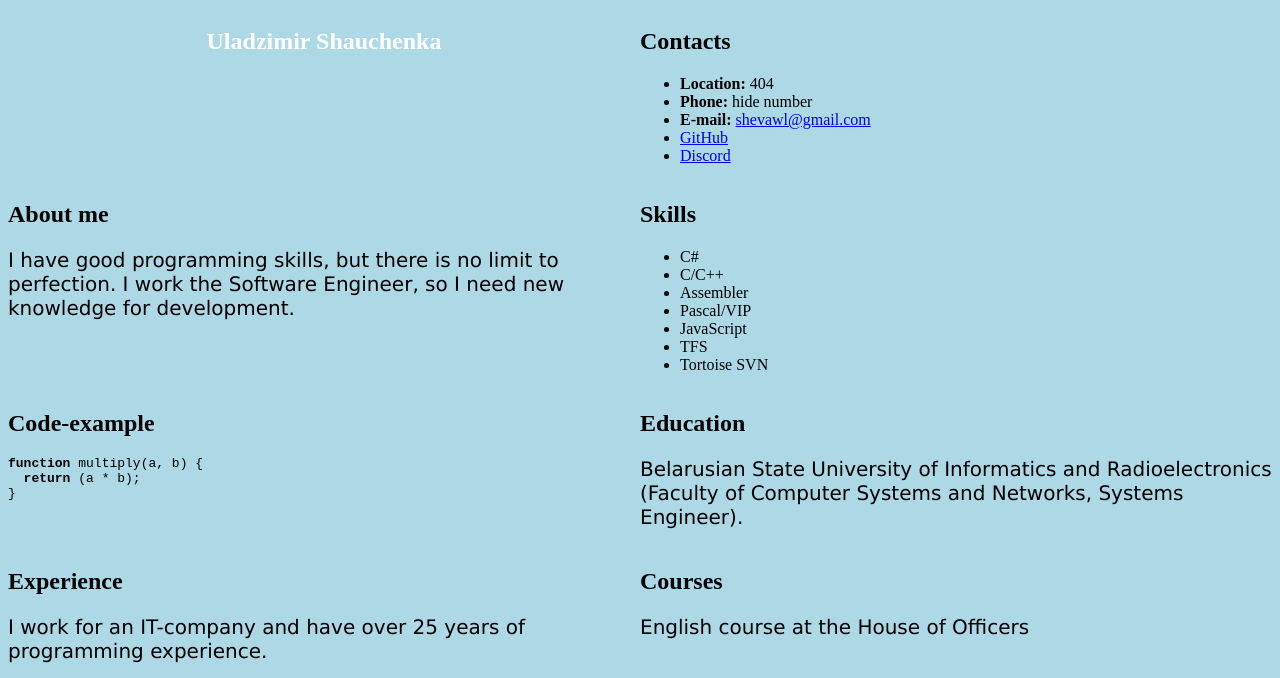
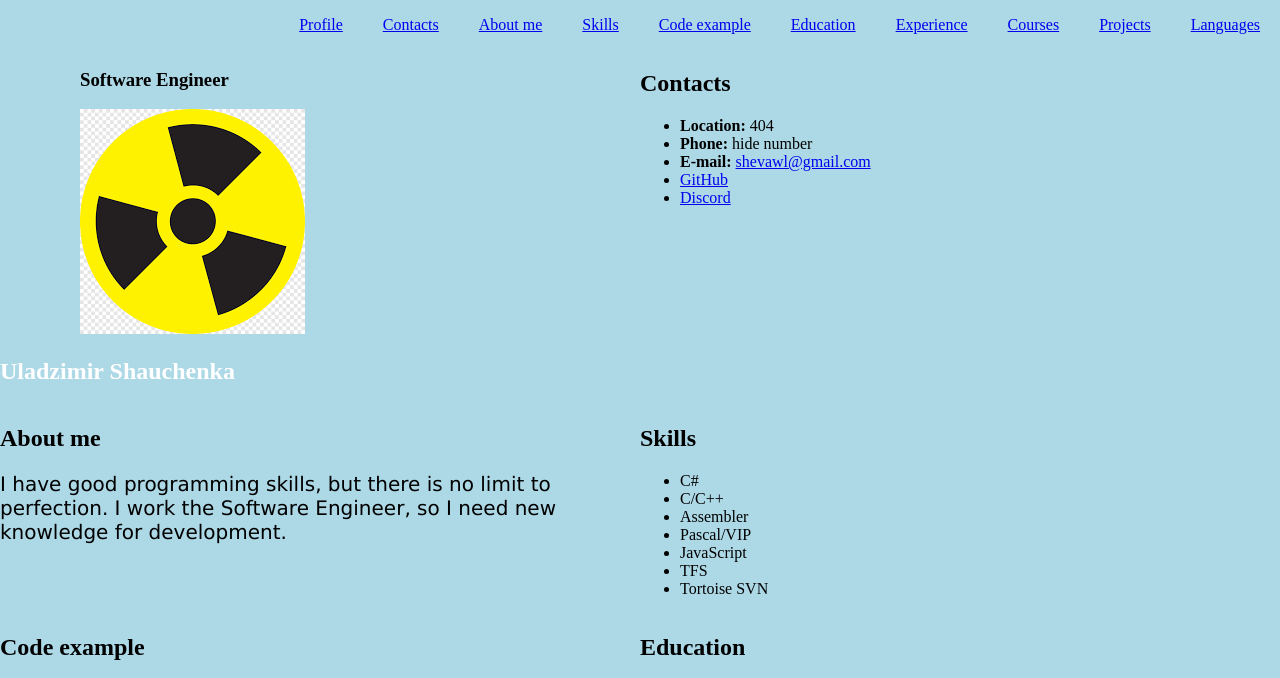
Before and after one commit to WladSheva/rsschool-cv, a plain HTML site: page index.html in a window 1280 px wide. Shown: the top 678 px of the page. Drawn offline with Linux system fonts and the light colour scheme.

Commit message:
feat: fill header and footte in index.htmlr, add logo.svg

```diff
--- a/css/style.css
+++ b/css/style.css
@@ -2,8 +2,18 @@
   box-sizing: border-box;
 }
 
+html {
+  scroll-behavior: smooth;
+}
+
 body {
   background-color: #add8e6;
+  min-height: 100vh;
+  margin: 0;
+  padding: 0;
+  display: flex;
+  flex-direction: column;
+  justify-content: space-between;
 }
 
 .container {
@@ -16,16 +26,30 @@ body {
   flex-wrap: wrap;
 }
 
+.nav-list {
+  display: flex;
+  justify-content: flex-end;
+  align-items: center;
+  list-style: none;
+}
+
+.nav-link {
+  padding: 0 20px;
+
+}
 .section {
   width: 50%;
 }
 
 h1 {
   color: #ffffff;
-  text-align: center;
 }
 
 p {
   font-family: verdana;
   font-size: 20px;
 }
+
+.footer {
+  border: 1px solid yellow;
+}
--- a/index.html
+++ b/index.html
@@ -9,11 +9,54 @@
 <body>
   <header class="header">
     <div class="container">
+      <nav class="nav">
+        <ul class="nav-list">
+          <li class="nav-item">
+            <a class="nav-link" href="#profile">Profile</a>
+          </li>
+          <li class="nav-item">
+            <a class="nav-link" href="#contacts">Contacts</a>
+          </li>
+          <li class="nav-item">
+            <a class="nav-link" href="#about-me">About me</a>
+          </li>
+          <li class="nav-item">
+            <a class="nav-link" href="#skills">Skills</a>
+          </li>
+          <li class="nav-item">
+            <a class="nav-link" href="#code-example">Code example</a>
+          </li>
+          <li class="nav-item">
+            <a class="nav-link" href="#education">Education</a>
+          </li>
+          <li class="nav-item">
+            <a class="nav-link" href="#experience">Experience</a>
+          </li>
+          <li class="nav-item">
+            <a class="nav-link" href="#courses">Courses</a>
+          </li>
+          <li class="nav-item">
+            <a class="nav-link" href="#projects">Projects</a>
+          </li>
+          <li class="nav-item">
+            <a class="nav-link" href="#languages">Languages</a>
+          </li>
+        </ul>
+      </nav>
     </div>
   </header>
   <main class="main">
     <div class="container main-container">
       <section class="section" id="profile">
+        <figure>
+          <figure class="figure">
+            <figcaption>
+              <h3>Software Engineer</h3>
+            </figcaption>
+            <img class="section-profile-avatar" src="./img/avatar.png" alt="avatar">
+          </figure>
+
+        </figure>
         <h1 class="section-title">Uladzimir Shauchenka</h1>
       </section>
       <section class="section" id="contacts">
@@ -27,13 +70,13 @@
           </li>
           <li class="section-item">
             <b>E-mail: </b>
-            <a href="mailto:shevawl@gmail.com">shevawl@gmail.com</a>
+            <a class="section-link" href="mailto:shevawl@gmail.com">shevawl@gmail.com</a>
           </li>
           <li class="section-item">
-            <a href="https://github.com/WladSheva" title="WladSheva">GitHub</a>
+            <a class="section-link" href="https://github.com/WladSheva" title="WladSheva">GitHub</a>
           </li>
           <li class="section-item">
-            <a href="https://discordapp.com/users/737264316499099701" title="@wladbest">Discord</a>
+            <a class="section-link" href="https://discordapp.com/users/737264316499099701" title="@wladbest">Discord</a>
           </li>
         </ul>
       </section>
@@ -55,7 +98,7 @@
         </ul>
       </section>
       <section class="section" id="code-example">
-        <h2 class="section-title">Code-example</h2>
+        <h2 class="section-title">Code example</h2>
         <pre class="pre"><b>function</b> multiply(a, b) {
   <b>return</b> (a * b);
 }</pre>
@@ -91,7 +134,7 @@
   </main>
   <footer class="footer">
     <div class="container">
-
+      2023
     </div>
   </footer>
 </body>
```
Also changed, not shown: img/logo.svg (added).
